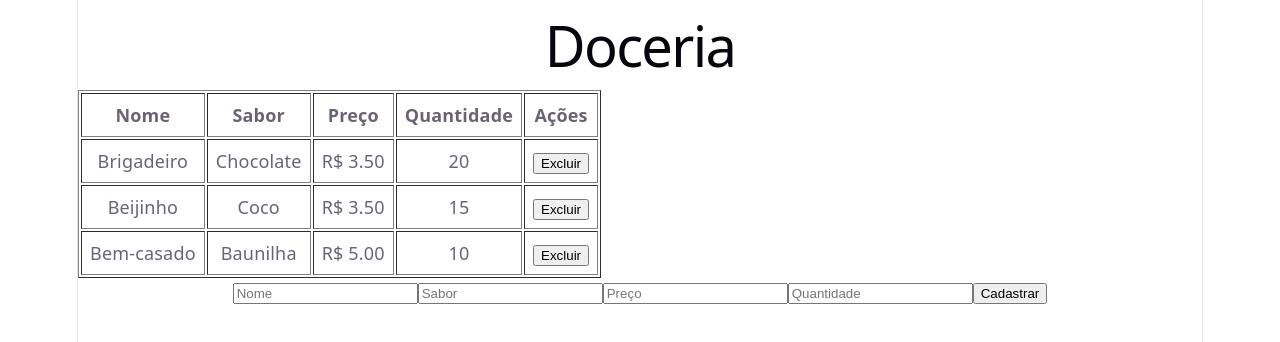
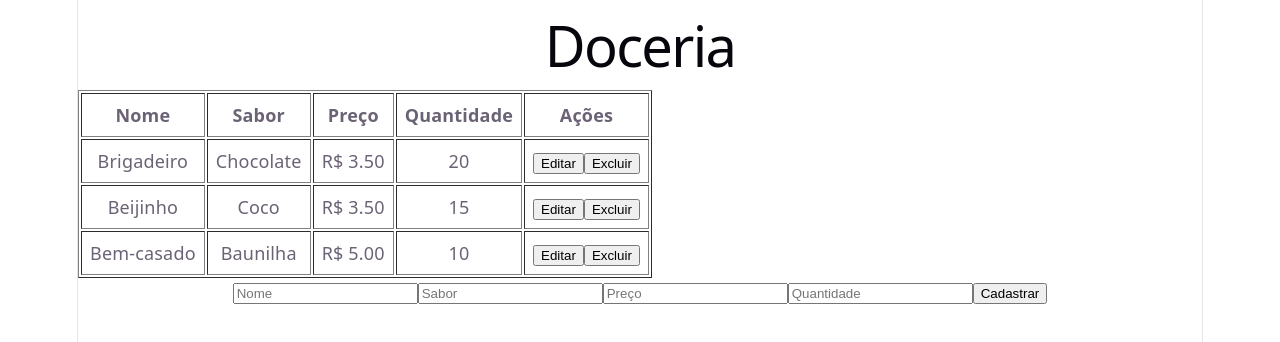
Before and after one commit to Helo0isa/crud-doceria-react, a React (Vite) app: page / in a window 1280 px wide. Shown: the top 342 px of the page. Built offline with nearby package versions, Linux system fonts and the light colour scheme.

Commit message:
Edição de doces funcionando

```diff
--- a/src/App.jsx
+++ b/src/App.jsx
@@ -5,6 +5,7 @@ import FormDoce from './components/FormDoce.jsx'
 
 function App() {
   const [doces, setDoces] = useState(docesIniciais)
+  const [doceEmEdicao, setDoceEmEdicao] = useState(null)
 
   function adicionarDoce(novoDoce) {
     setDoces([...doces, novoDoce])
@@ -14,11 +15,22 @@ function App() {
     setDoces(doces.filter((doce) => doce.id !== id))
   }
 
+  function iniciarEdicao(doce) {
+    setDoceEmEdicao(doce)
+  }
+
+  function atualizarDoce(doceAtualizado) {
+    setDoces(doces.map((doce) =>
+      doce.id === doceAtualizado.id ? doceAtualizado : doce
+    ))
+    setDoceEmEdicao(null)
+  }
+
   return (
     <div>
       <h1>Doceria</h1>
-      <ListaDoces doces={doces} aoExcluir={excluirDoce} />
-      <FormDoce aoAdicionar={adicionarDoce} />
+      <ListaDoces doces={doces} aoExcluir={excluirDoce} aoEditar={iniciarEdicao}/>
+      <FormDoce aoAdicionar={adicionarDoce} doceEmEdicao={doceEmEdicao} aoAtualizar={atualizarDoce}/>
     </div>
   )
 }
--- a/src/components/FormDoce.jsx
+++ b/src/components/FormDoce.jsx
@@ -1,24 +1,42 @@
-import { useState } from 'react'
+import { useState, useEffect } from 'react'
 
-function FormDoce({aoAdicionar}) {
+function FormDoce({aoAdicionar, doceEmEdicao, aoAtualizar}) {
   const [nome, setNome] = useState('')
   const [sabor, setSabor] = useState('')
   const [preco, setPreco] = useState('')
   const [quantidade, setQuantidade] = useState('')
 
+  useEffect(() => {
+    if (doceEmEdicao) {
+      setNome(doceEmEdicao.nome)
+      setSabor(doceEmEdicao.sabor)
+      setPreco(doceEmEdicao.preco)
+      setQuantidade(doceEmEdicao.quantidade)
+    }
+  }, [doceEmEdicao])
+
   function handleSubmit(e) {
     e.preventDefault()
 
-    const novoDoce = {
-        id: Date.now(),
-        nome: nome,
-        sabor: sabor,
-        preco: Number(preco),
-        quantidade: Number(quantidade)
-
+    const doce = {
+      id: doceEmEdicao ? doceEmEdicao.id : Date.now(),
+      nome: nome,
+      sabor: sabor,
+      preco: Number(preco),
+      quantidade: Number(quantidade)
     }
 
-    aoAdicionar(novoDoce)
+    if (doceEmEdicao) {
+      aoAtualizar(doce)
+    }
+    else {
+      aoAdicionar(doce)
+    }
+
+    setNome('')
+    setSabor('')
+    setPreco('')
+    setQuantidade('')
   }
 
 
--- a/src/components/ListaDoces.jsx
+++ b/src/components/ListaDoces.jsx
@@ -1,4 +1,4 @@
-function ListaDoces({ doces, aoExcluir }) {
+function ListaDoces({ doces, aoExcluir, aoEditar }) {
   return (
     <table border="1" cellPadding="8">
       <thead>
@@ -18,7 +18,8 @@ function ListaDoces({ doces, aoExcluir }) {
             <td>R$ {doce.preco.toFixed(2)}</td>
             <td>{doce.quantidade}</td>
             <td>
-                <button onClick={() => aoExcluir(doce.id)}>Excluir</button>
+              <button onClick={() => aoEditar(doce)}>Editar</button>
+              <button onClick={() => aoExcluir(doce.id)}>Excluir</button>
             </td>
           </tr>
         ))}
```
